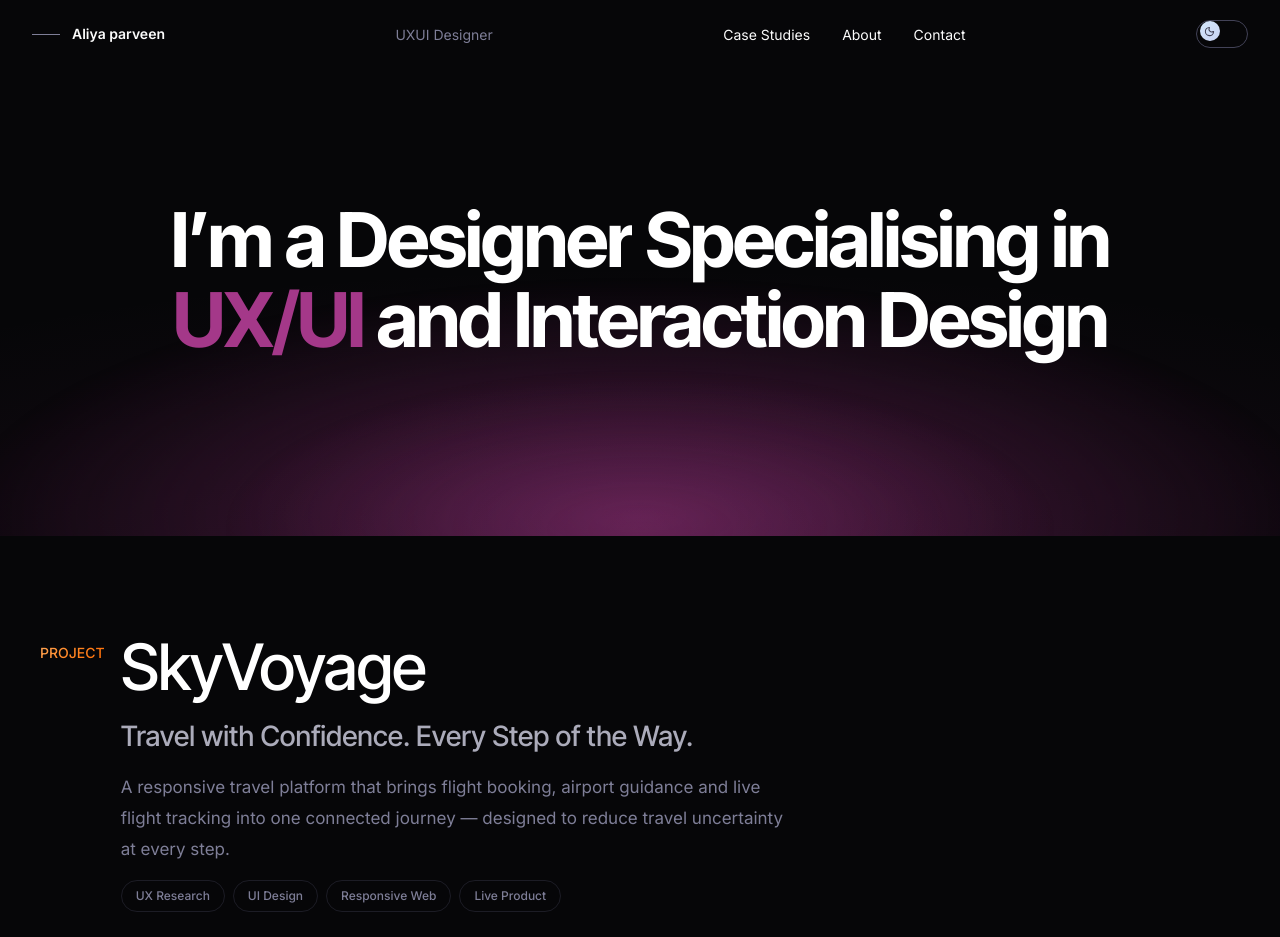
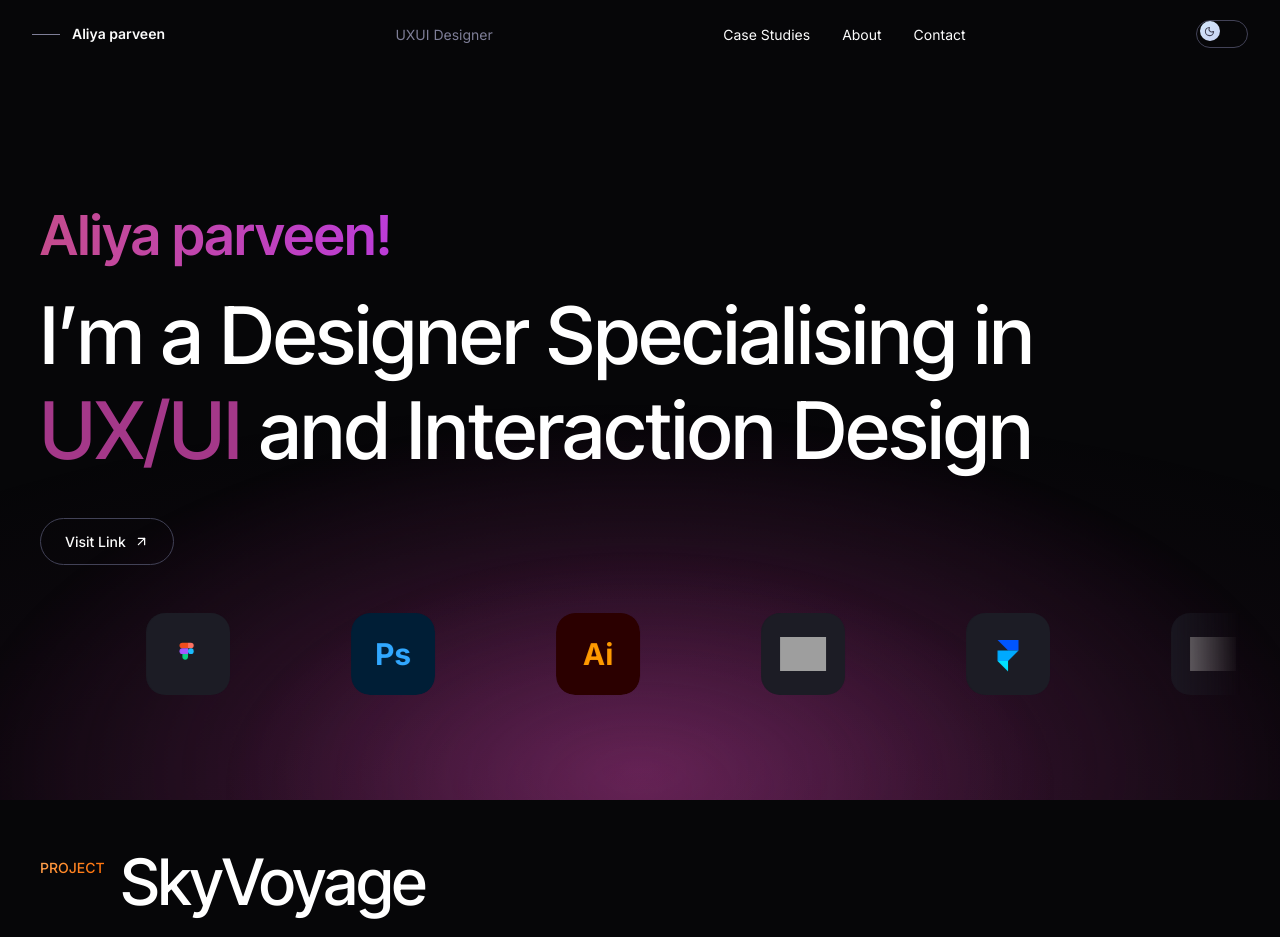
Before and after one commit to aliyaparveen1802-dot/aliyaparveen1802-dot.github.io, a React (Vite) app: page / in a window 1280 px wide. Shown: the top 937 px of the page. Built offline with nearby package versions, Linux system fonts and the light colour scheme; grey boxes are pictures that could not be loaded.

Commit message:
Restore old hero design; add page-wide animated accent glow behind all content

```diff
--- a/scripts/qa-gallery.mjs
+++ b/scripts/qa-gallery.mjs
@@ -341,7 +341,7 @@ const flush = (page) =>
     const sec = document.querySelector("#case-studies");
     const h2 = sec.querySelector("h2");
     return {
-      bg: getComputedStyle(sec).backgroundColor,
+      bg: getComputedStyle(document.body).backgroundColor,
       heading: getComputedStyle(h2).color,
     };
   });
--- a/src/App.tsx
+++ b/src/App.tsx
@@ -32,7 +32,16 @@ export default function App() {
   }, [reduced]);
 
   return (
-    <div className="relative min-h-screen bg-[color:var(--bg)]">
+    <div className="relative min-h-screen">
+      {/* Page-wide ambient accent glow */}
+      <div
+        aria-hidden="true"
+        className="pointer-events-none fixed inset-0 -z-10 overflow-hidden"
+      >
+        <span className="page-glow-haze absolute inset-0" />
+        <span className="page-glow-a absolute bottom-[-42%] left-1/2 h-[85%] w-[min(1300px,160%)]" />
+        <span className="page-glow-b absolute bottom-[-34%] left-1/2 h-[68%] w-[min(950px,120%)]" />
+      </div>
       {!loaded && !reduced && <Preloader onDone={handlePreloaderDone} />}
       <Navbar
         theme={theme}
--- a/src/components/About.tsx
+++ b/src/components/About.tsx
@@ -107,7 +107,7 @@ export default function About() {
     <section
       id="about"
       ref={rootRef}
-      className="bg-[color:var(--bg)] px-5 py-16 md:px-8 md:py-20 xl:px-8 xl:py-[74px]"
+      className="px-5 py-16 md:px-8 md:py-20 xl:px-8 xl:py-[74px]"
       style={{ scrollMarginTop: "72px" }}
     >
       <div className="mx-auto flex w-full max-w-[1184px] flex-col">
--- a/src/components/Contact.tsx
+++ b/src/components/Contact.tsx
@@ -130,7 +130,7 @@ export default function Contact() {
     <section
       id="contact"
       ref={rootRef}
-      className="bg-[color:var(--bg)] px-5 pb-16 pt-16 md:px-8 md:pb-20 md:pt-20 xl:px-12 xl:pt-[70px]"
+      className="px-5 pb-16 pt-16 md:px-8 md:pb-20 md:pt-20 xl:px-12 xl:pt-[70px]"
       style={{ scrollMarginTop: "72px" }}
     >
       <div className="flex flex-col gap-14">
--- a/src/components/Hero.tsx
+++ b/src/components/Hero.tsx
@@ -1,26 +1,17 @@
-import { useLayoutEffect, useRef, useEffect } from "react";
+import { useEffect, useLayoutEffect, useRef } from "react";
 import gsap from "gsap";
+import { ArrowUpRight } from "lucide-react";
+import ToolsMarquee from "./ToolsMarquee";
+import { links } from "../data/content";
 import { usePrefersReducedMotion } from "../hooks/usePrefersReducedMotion";
 
 interface HeroProps {
   ready: boolean;
 }
 
-const LINES: { text: string; accent?: boolean }[][] = [
-  [
-    { text: "I\u2019m" },
-    { text: "a" },
-    { text: "Designer" },
-    { text: "Specialising" },
-    { text: "in" },
-  ],
-  [
-    { text: "UX/UI", accent: true },
-    { text: "and" },
-    { text: "Interaction" },
-    { text: "Design" },
-  ],
-];
+const WORDS = "I\u2019m a Designer Specialising in UX/UI and Interaction Design"
+  .split(" ")
+  .map((w) => ({ text: w, accent: w === "UX/UI" }));
 
 export default function Hero({ ready }: HeroProps) {
   const rootRef = useRef<HTMLElement>(null);
@@ -36,15 +27,28 @@ export default function Hero({ ready }: HeroProps) {
     const ctx = gsap.context(() => {
       const tl = gsap.timeline({ defaults: { ease: "power3.out" } });
       tl.fromTo(
-        ".hero-glows",
-        { opacity: 0 },
-        { opacity: 1, duration: 1.5, ease: "sine.out" },
+        ".hero-name",
+        { y: 40, opacity: 0 },
+        { y: 0, opacity: 1, duration: 0.8 },
         0
-      ).fromTo(
+      )
+        .fromTo(
           ".hero-word",
           { yPercent: 115, opacity: 0 },
-        { yPercent: 0, opacity: 1, duration: 0.95, stagger: 0.07 },
-        0.2
+          { yPercent: 0, opacity: 1, duration: 0.9, stagger: 0.06 },
+          0.15
+        )
+        .fromTo(
+          ".hero-cta",
+          { y: 24, opacity: 0 },
+          { y: 0, opacity: 1, duration: 0.6 },
+          0.65
+        )
+        .fromTo(
+          ".hero-marquee",
+          { y: 30, opacity: 0 },
+          { y: 0, opacity: 1, duration: 0.7 },
+          0.8
         );
     }, rootRef);
 
@@ -55,7 +59,7 @@ export default function Hero({ ready }: HeroProps) {
     if (!ready || reduced) return;
     const ctx = gsap.context(() => {
       gsap.to(".hero-inner", {
-        yPercent: 5,
+        yPercent: 6,
         ease: "none",
         scrollTrigger: {
           trigger: rootRef.current,
@@ -72,42 +76,56 @@ export default function Hero({ ready }: HeroProps) {
     <section
       id="hero"
       ref={rootRef}
-      className="relative overflow-hidden bg-[color:var(--bg)] px-5 pt-[clamp(150px,25vh,250px)] pb-[clamp(130px,22vh,230px)] md:px-8 xl:px-[100px]"
+      className="relative px-5 pb-14 pt-[130px] md:px-8 md:pt-[200px] xl:px-[100px] xl:pt-[clamp(220px,31vh,292px)]"
     >
-      {/* Animated accent glow — bottom centre */}
-      <div
-        aria-hidden="true"
-        className="hero-glows pointer-events-none absolute inset-0 overflow-hidden"
+      <div className="hero-inner mx-auto flex w-full max-w-[1200px] flex-col items-start gap-10">
+        <div className="flex flex-col items-start gap-4">
+          <h3
+            className="hero-name grad-text font-tight text-[clamp(30px,4.5vw,55px)] font-semibold leading-[1.3]"
             style={hidden ? { opacity: 0 } : undefined}
           >
-        <span className="hero-glow-haze absolute inset-0" />
-        <span className="hero-glow-a absolute bottom-[-42%] left-1/2 h-[85%] w-[min(1300px,160%)]" />
-        <span className="hero-glow-b absolute bottom-[-34%] left-1/2 h-[68%] w-[min(950px,120%)]" />
-      </div>
+            Aliya parveen!
+          </h3>
 
-      <div className="hero-inner relative mx-auto flex w-full max-w-[1200px] flex-col items-center text-center">
-        <h1 className="font-tight text-[clamp(32px,5.9vw,80px)] font-bold leading-[1.06] tracking-[-0.03em] text-[color:var(--text-strong)]">
-          {LINES.map((line, li) => (
-            <span key={li} className="block">
-              {line.map((w, wi) => (
-                <span key={`${li}-${wi}`}>
-                  <span className="inline-block overflow-hidden align-bottom pb-[0.14em] -mb-[0.14em]">
+          <h1 className="max-w-[1140px] font-tight text-[clamp(34px,6.2vw,88px)] font-medium leading-[1.2] tracking-[-0.005em]">
+            {WORDS.map((w, i) => (
+              <span key={`${w.text}-${i}`}>
+                <span className="inline-block overflow-hidden align-bottom">
                   <span
                     className={`hero-word inline-block ${
-                        w.accent ? "text-[color:var(--accent)]" : ""
+                      w.accent
+                        ? "text-[color:var(--accent)]"
+                        : "text-[color:var(--text-strong)]"
                     }`}
                     style={hidden ? { opacity: 0 } : undefined}
                   >
                     {w.text}
                   </span>
                 </span>
-                  {wi < line.length - 1 ? " " : null}
-                </span>
-              ))}
+                {i < WORDS.length - 1 ? " " : null}
               </span>
             ))}
           </h1>
         </div>
+
+        <a
+          href={links.behance}
+          target="_blank"
+          rel="noopener noreferrer"
+          className="hero-cta group inline-flex items-center gap-2 rounded-[24px] border-[1.5px] border-[color:var(--border-soft)] px-6 py-3 text-[14px] font-medium text-[color:var(--text)] transition-all duration-300 hover:border-[color:var(--grad-from)] hover:text-[color:var(--text-strong)]"
+          style={hidden ? { opacity: 0 } : undefined}
+        >
+          Visit Link
+          <ArrowUpRight
+            size={15}
+            className="transition-transform duration-300 group-hover:translate-x-0.5 group-hover:-translate-y-0.5"
+          />
+        </a>
+
+        <div className="hero-marquee mt-2 w-full" style={hidden ? { opacity: 0 } : undefined}>
+          <ToolsMarquee />
+        </div>
+      </div>
     </section>
   );
 }
--- a/src/components/MyDesignJourney.tsx
+++ b/src/components/MyDesignJourney.tsx
@@ -204,7 +204,7 @@ export default function MyDesignJourney() {
     <section
       id="design-journey"
       ref={rootRef}
-      className="relative flex flex-col items-center overflow-hidden bg-[color:var(--bg)] px-5 py-20 md:px-8 md:py-24 xl:px-[100px] xl:py-28"
+      className="relative flex flex-col items-center overflow-hidden px-5 py-20 md:px-8 md:py-24 xl:px-[100px] xl:py-28"
       style={{ scrollMarginTop: "30px" }}
     >
       <div aria-hidden="true" className="jd-dots pointer-events-none absolute inset-0" />
--- a/src/components/ProjectGallery.tsx
+++ b/src/components/ProjectGallery.tsx
@@ -186,7 +186,7 @@ export default function ProjectGallery() {
     <section
       id="case-studies"
       ref={rootRef}
-      className="flex flex-col items-center gap-10 overflow-hidden bg-[color:var(--bg)] py-20 md:gap-12 md:py-24 xl:py-28"
+      className="flex flex-col items-center gap-10 overflow-hidden py-20 md:gap-12 md:py-24 xl:py-28"
       style={{ scrollMarginTop: "30px" }}
     >
       <div className="flex w-full max-w-[1400px] flex-col items-center gap-5 px-5 text-center md:px-8">
--- a/src/components/ProjectSection.tsx
+++ b/src/components/ProjectSection.tsx
@@ -98,7 +98,7 @@ export default function ProjectSection() {
     <section
       id="project"
       ref={rootRef}
-      className="flex flex-col items-center bg-[color:var(--bg)] px-5 py-20 md:px-8 md:py-24 xl:px-[100px] xl:py-28"
+      className="flex flex-col items-center px-5 py-20 md:px-8 md:py-24 xl:px-[100px] xl:py-28"
       style={{ scrollMarginTop: "30px" }}
     >
       <div className="flex w-full max-w-[1200px] flex-col gap-10">
--- a/src/styles/globals.css
+++ b/src/styles/globals.css
@@ -549,9 +549,9 @@ body {
   animation: skills-float 6s ease-in-out infinite;
 }
 
-/* ---------- Hero section ---------- */
+/* ---------- Page-wide ambient glow ---------- */
 
-.hero-glow-haze {
+.page-glow-haze {
   background: radial-gradient(
     ellipse 130% 95% at 50% 118%,
     color-mix(in srgb, var(--accent) 14%, transparent) 0%,
@@ -560,7 +560,7 @@ body {
   );
 }
 
-.hero-glow-a {
+.page-glow-a {
   transform: translate(-50%, 0);
   background: radial-gradient(
     ellipse at center,
@@ -568,10 +568,10 @@ body {
     color-mix(in srgb, var(--accent) 17%, transparent) 40%,
     transparent 71%
   );
-  animation: hero-glow-a 11s ease-in-out infinite;
+  animation: page-glow-a 11s ease-in-out infinite;
 }
 
-@keyframes hero-glow-a {
+@keyframes page-glow-a {
   0%,
   100% {
     transform: translate(-50%, 0) scale(1);
@@ -583,7 +583,7 @@ body {
   }
 }
 
-.hero-glow-b {
+.page-glow-b {
   transform: translate(-50%, 0);
   background: radial-gradient(
     ellipse at center,
@@ -591,10 +591,10 @@ body {
     color-mix(in srgb, var(--accent) 8%, transparent) 42%,
     transparent 66%
   );
-  animation: hero-glow-b 14s ease-in-out infinite;
+  animation: page-glow-b 14s ease-in-out infinite;
 }
 
-@keyframes hero-glow-b {
+@keyframes page-glow-b {
   0%,
   100% {
     transform: translate(-50%, 2%) scale(1.05);
@@ -607,8 +607,8 @@ body {
 }
 
 @media (prefers-reduced-motion: reduce) {
-  .hero-glow-a,
-  .hero-glow-b {
+  .page-glow-a,
+  .page-glow-b {
     animation: none;
   }
 }
```
Also changed, not shown: image.png (added). Lines whose indentation alone changed are shown as unchanged.
